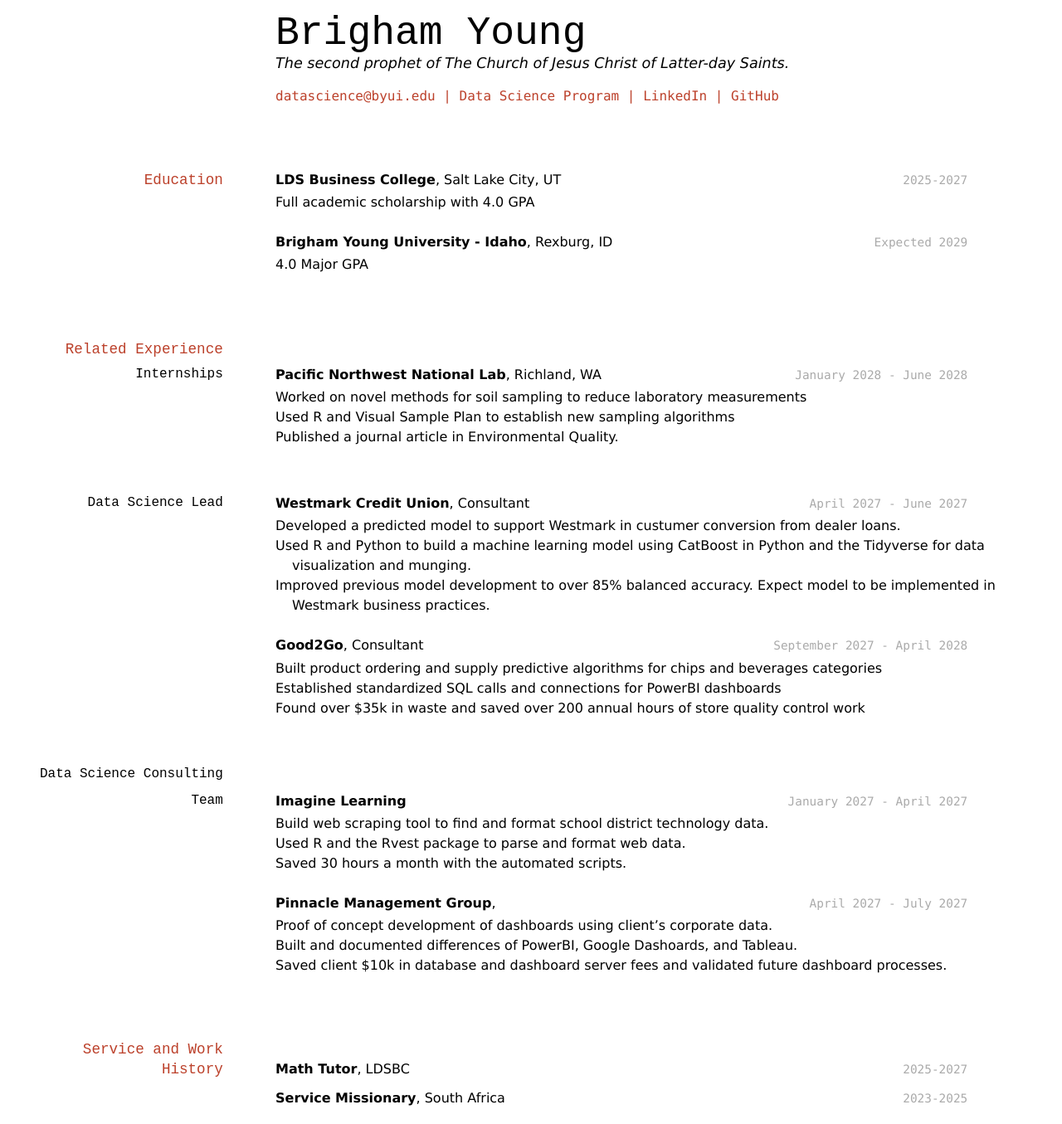
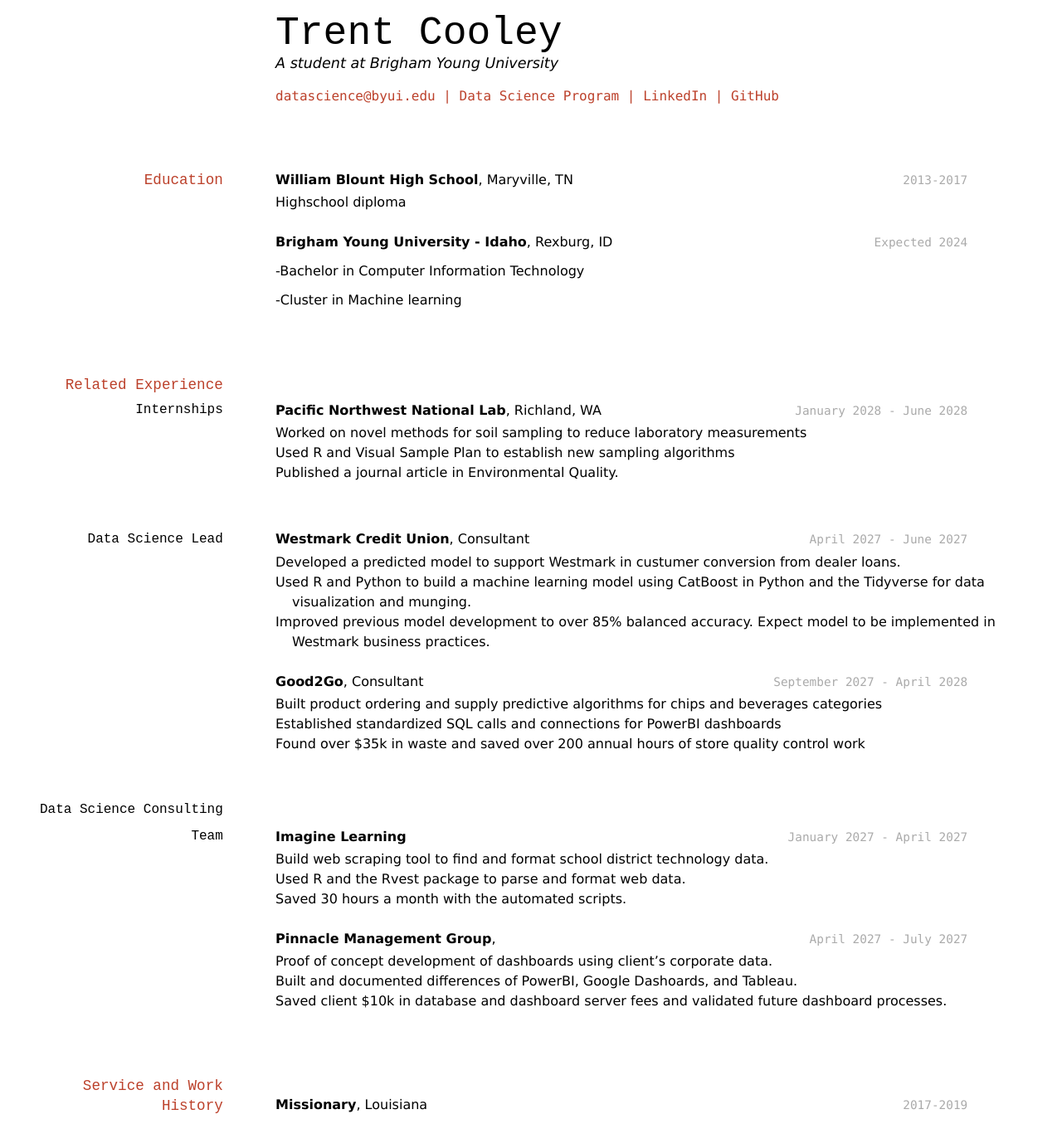
Before and after one commit to TrentCooley/Cooley-Resume, a Jekyll site: the page built from docs/index.md, in a window 1280 px wide. Shown: the whole page at 83% size. Built offline with Jekyll 4.4.1, drawn with Linux system fonts in a browser that asks for light colours.

Commit message:
Update index.md

```diff
--- a/docs/index.md
+++ b/docs/index.md
@@ -2,8 +2,8 @@
 layout: cv
 title: Brigham Young's Resume
 ---
-# Brigham Young
-The second prophet of The Church of Jesus Christ of Latter-day Saints.
+# Trent Cooley
+A student at Brigham Young University
 
 <div id="webaddress">
 <a href="datascience@byui.edu">datascience@byui.edu</a>
@@ -16,15 +16,17 @@ The second prophet of The Church of Jesus Christ of Latter-day Saints.
 
 ## Education
 
-`2025-2027`
-__LDS Business College__, Salt Lake City, UT
+`2013-2017`
+__William Blount High School__, Maryville, TN
 
-- Full academic scholarship with 4.0 GPA
+- Highschool diploma
 
-`Expected 2029`
+`Expected 2024`
 __Brigham Young University - Idaho__, Rexburg, ID
 
-- 4.0 Major GPA
+-Bachelor in Computer Information Technology
+
+-Cluster in Machine learning
 
 
 ## Related Experience
@@ -73,12 +75,10 @@ __Pinnacle Management Group__,
 
 ## Service and Work History
 
-`2025-2027`
-__Math Tutor__, LDSBC
 
 
-`2023-2025`
-__Service Missionary__, South Africa
+`2017-2019`
+__Missionary__, Louisiana
 
 
 
```
